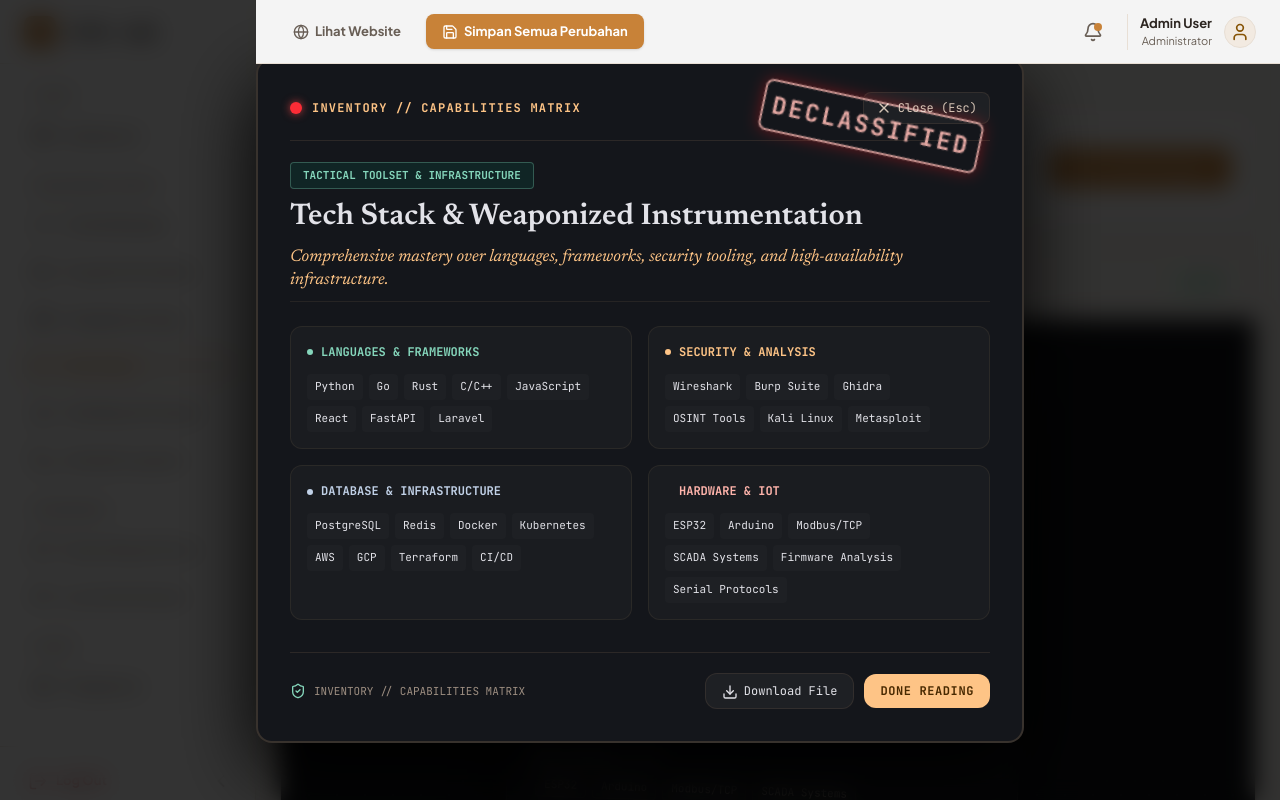
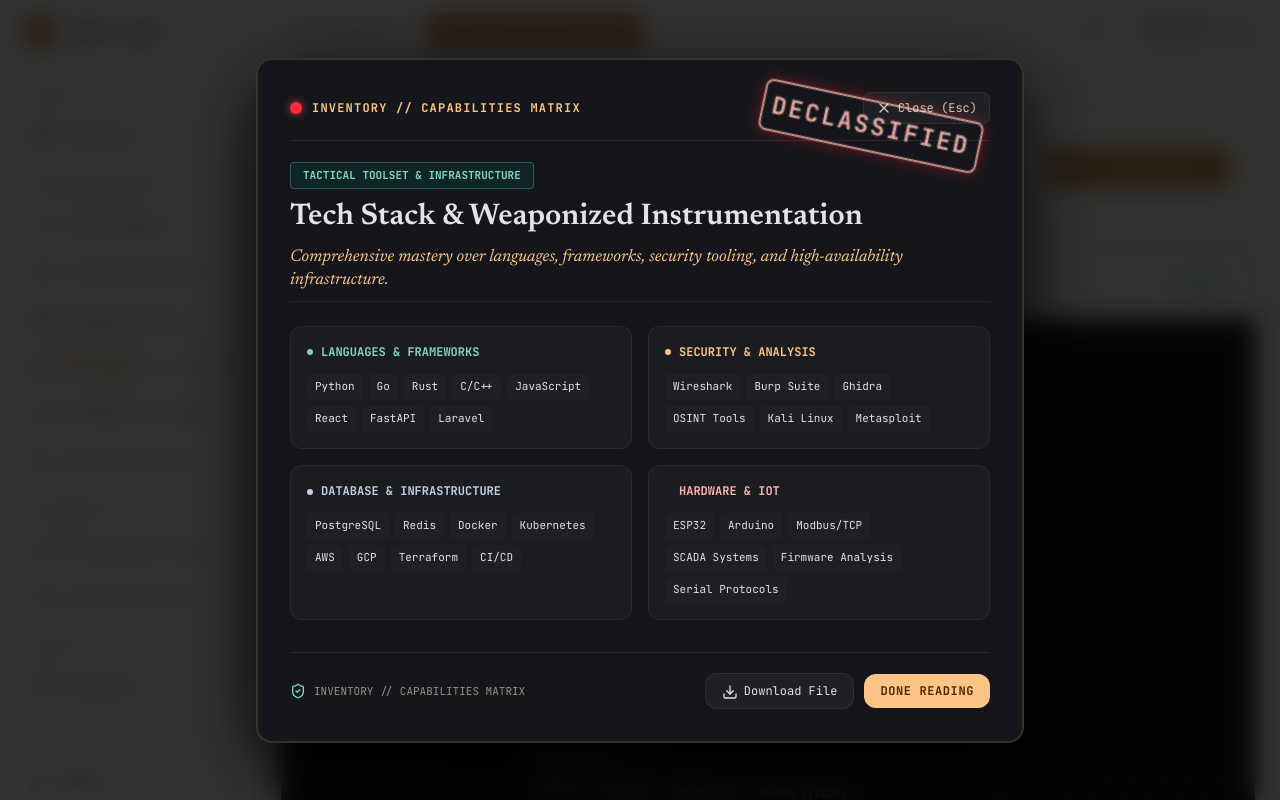
Before and after one commit to AdliXSec/Portfolio-V2, a React (Vite) app in the folder app/: page /admin/techstack in a window 1280 px wide. Both pictures are taken after a click on the element 768 px from the left and 611 px from the top of the page. Shown: the top 800 px of the page. Built offline with nearby package versions, Linux system fonts and the light colour scheme.

Commit message:
style: apply user adjustments to AdminLayout and DossierModal

```diff
--- a/app/src/components/DossierModal.jsx
+++ b/app/src/components/DossierModal.jsx
@@ -54,7 +54,7 @@
   return (
     <>
       <div
-      className={`fixed inset-0 z-50 flex items-center justify-center p-4 sm:p-6 md:p-10 transition-all duration-300 ${closing ? 'bg-black/0 backdrop-blur-none opacity-0 pointer-events-none' : 'bg-black/80 backdrop-blur-md opacity-100'}`}
+        className={`fixed inset-0 z-[120] flex items-center justify-center p-4 sm:p-6 md:p-10 transition-all duration-300 ${closing ? 'bg-black/0 backdrop-blur-none opacity-0 pointer-events-none' : 'bg-black/80 backdrop-blur-md opacity-100'}`}
         onClick={(e) => { if (e.target === e.currentTarget) handleClose(); }}
       >
         <div className={`relative w-full max-w-3xl max-h-[90vh] overflow-y-auto rounded-2xl bg-[#14161b] border-2 border-outline-variant/60 shadow-[0_25px_80px_rgba(0,0,0,0.95)] text-on-surface p-6 sm:p-8 transform-gpu ${closing ? 'scale-95 opacity-0 transition-all duration-300 pointer-events-none' : 'modal-folder-open'}`}>
@@ -127,7 +127,7 @@
       {/* Image Lightbox */}
       {selectedImage && (
         <div
-          className="fixed inset-0 z-[100] flex items-center justify-center bg-black/95 backdrop-blur-md p-4 cursor-zoom-out"
+          className="fixed inset-0 z-[150] flex items-center justify-center bg-black/95 backdrop-blur-md p-4 cursor-zoom-out"
           onClick={() => setSelectedImage(null)}
         >
           <img src={selectedImage} alt="Expanded view" className="max-w-[95vw] max-h-[95vh] object-contain rounded-lg shadow-2xl border-2 border-outline-variant/30" />
--- a/app/src/pages/admin/AdminLayout.jsx
+++ b/app/src/pages/admin/AdminLayout.jsx
@@ -160,7 +160,7 @@
       {/* Main Content Wrapper */}
       <div className={`w-full flex flex-col min-h-screen transition-all duration-300 ease-in-out ${isCollapsed ? 'lg:pl-20' : 'lg:pl-64'}`}>
         {/* Top Header Bar */}
-        <header className="sticky top-0 h-16 bg-[#FFFFFF]/95 backdrop-blur-md border-b border-[#E8DFD5] z-100 flex items-center justify-between px-4 sm:px-6 shrink-0">
+        <header className="sticky top-0 h-16 bg-[#FFFFFF]/95 backdrop-blur-md border-b border-[#E8DFD5] z-[100] flex items-center justify-between px-4 sm:px-6 shrink-0">
           <div className="flex items-center gap-3">
             <button
               className="lg:hidden w-9 h-9 rounded-lg flex items-center justify-center text-[#685E55] hover:bg-[#FAF4EE] hover:text-[#2C2520] transition-colors"
@@ -176,9 +176,8 @@
             <button
               onClick={handleGlobalSave}
               disabled={isSaving}
-              className={`hidden md:inline-flex items-center gap-1.5 px-4 py-2 rounded-lg text-[13px] font-bold text-white transition-all shadow-sm ${
-                saveSuccess ? 'bg-green-600 hover:bg-green-700' : 'bg-[#C88238] hover:bg-[#B86F28]'
-              } disabled:opacity-70 disabled:cursor-wait`}
+              className={`hidden md:inline-flex items-center gap-1.5 px-4 py-2 rounded-lg text-[13px] font-bold text-white transition-all shadow-sm ${saveSuccess ? 'bg-green-600 hover:bg-green-700' : 'bg-[#C88238] hover:bg-[#B86F28]'
+                } disabled:opacity-70 disabled:cursor-wait`}
             >
               {isSaving ? (
                 <Loader2 className="w-4 h-4 animate-spin" />
```
Lines whose indentation alone changed are shown as unchanged.
